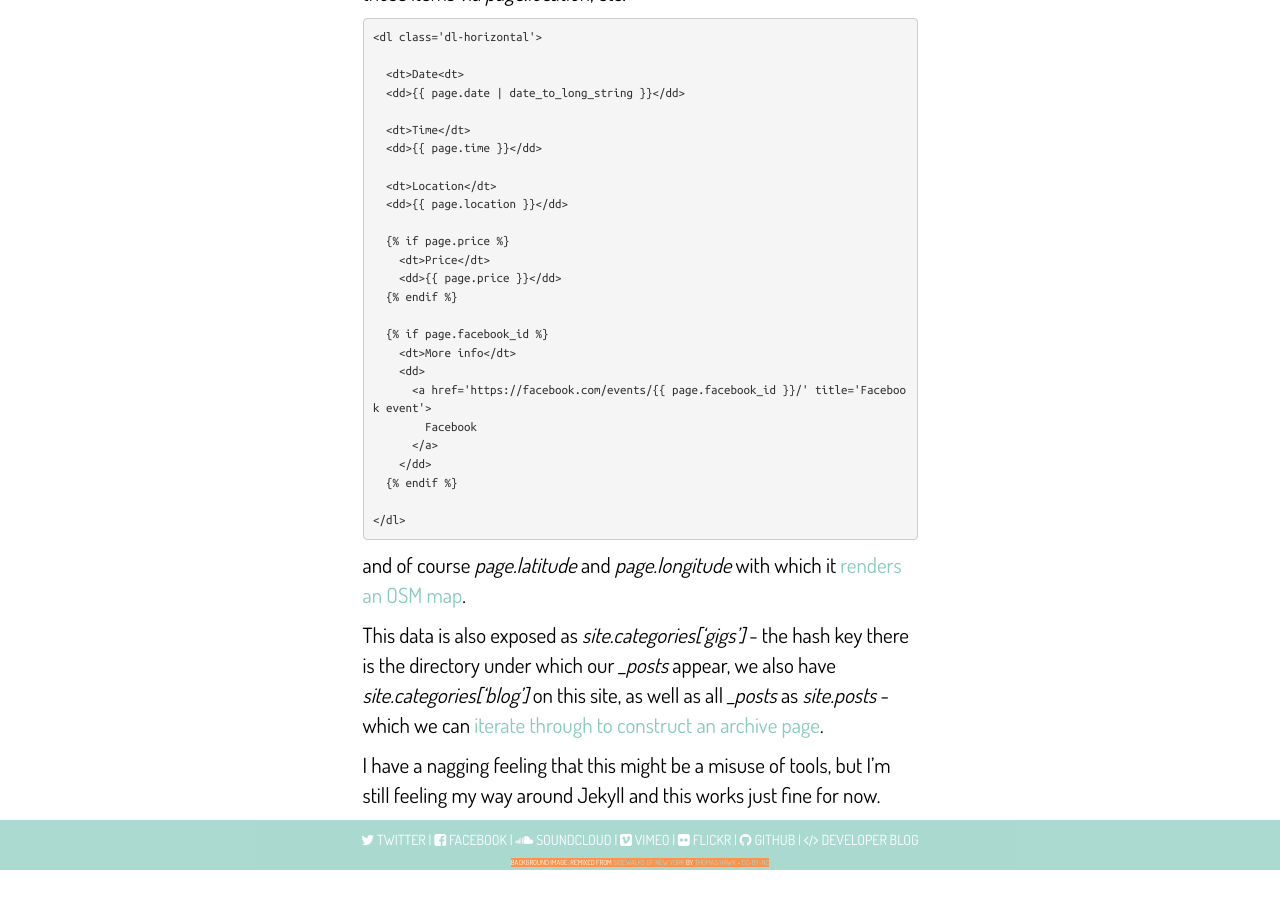
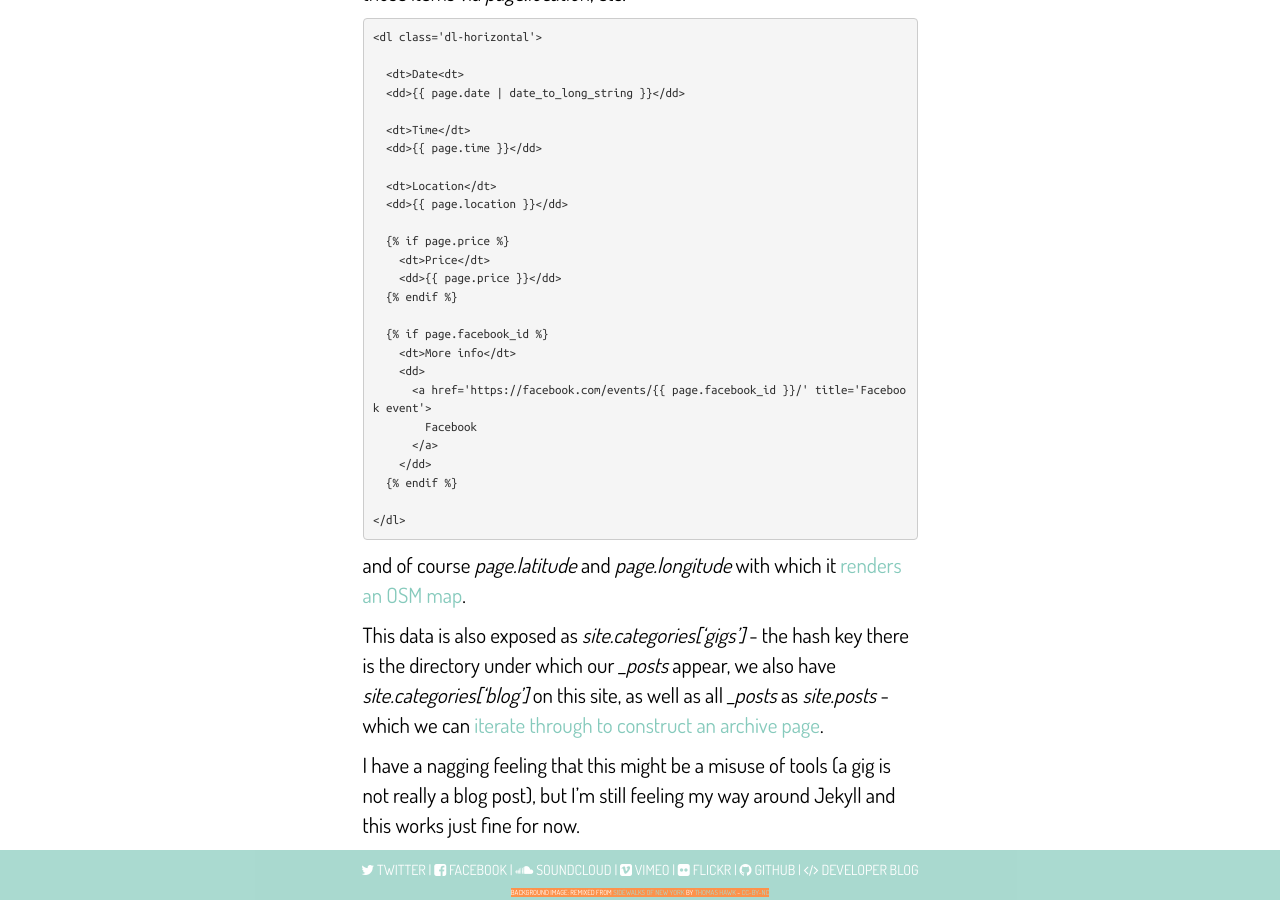
Before and after one commit to rawfunkmaharishi/rawfunkmaharishi.github.io, a Jekyll site: the page built from blog/_posts/2014-11-12-being-data-driven.md, in a window 1280 px wide and 900 px high, scrolled down 1721 px. Built offline with Jekyll 4.4.1, drawn with Linux system fonts in a browser that asks for light colours; nearby versions of some CDN libraries; before the commit the page ends 2591 px from its top, so only the background shows below that.

Commit message:
Once more

```diff
--- a/blog/_posts/2014-11-12-being-data-driven.md
+++ b/blog/_posts/2014-11-12-being-data-driven.md
@@ -81,4 +81,4 @@ and of course _page.latitude_ and _page.longitude_ with which it [renders an OSM
 
 This data is also exposed as _site.categories['gigs']_ - the hash key there is the directory under which our *_posts* appear, we also have _site.categories['blog']_ on this site, as well as all *_posts* as _site.posts_ - which we can [iterate through to construct an archive page](https://github.com/rawfunkmaharishi/rawfunkmaharishi.github.io/blob/master/gigs.html#L16-L23).
 
-I have a nagging feeling that this might be a misuse of tools, but I'm still feeling my way around Jekyll and this works just fine for now.
+I have a nagging feeling that this might be a misuse of tools (a gig is not really a blog post), but I'm still feeling my way around Jekyll and this works just fine for now.
```
